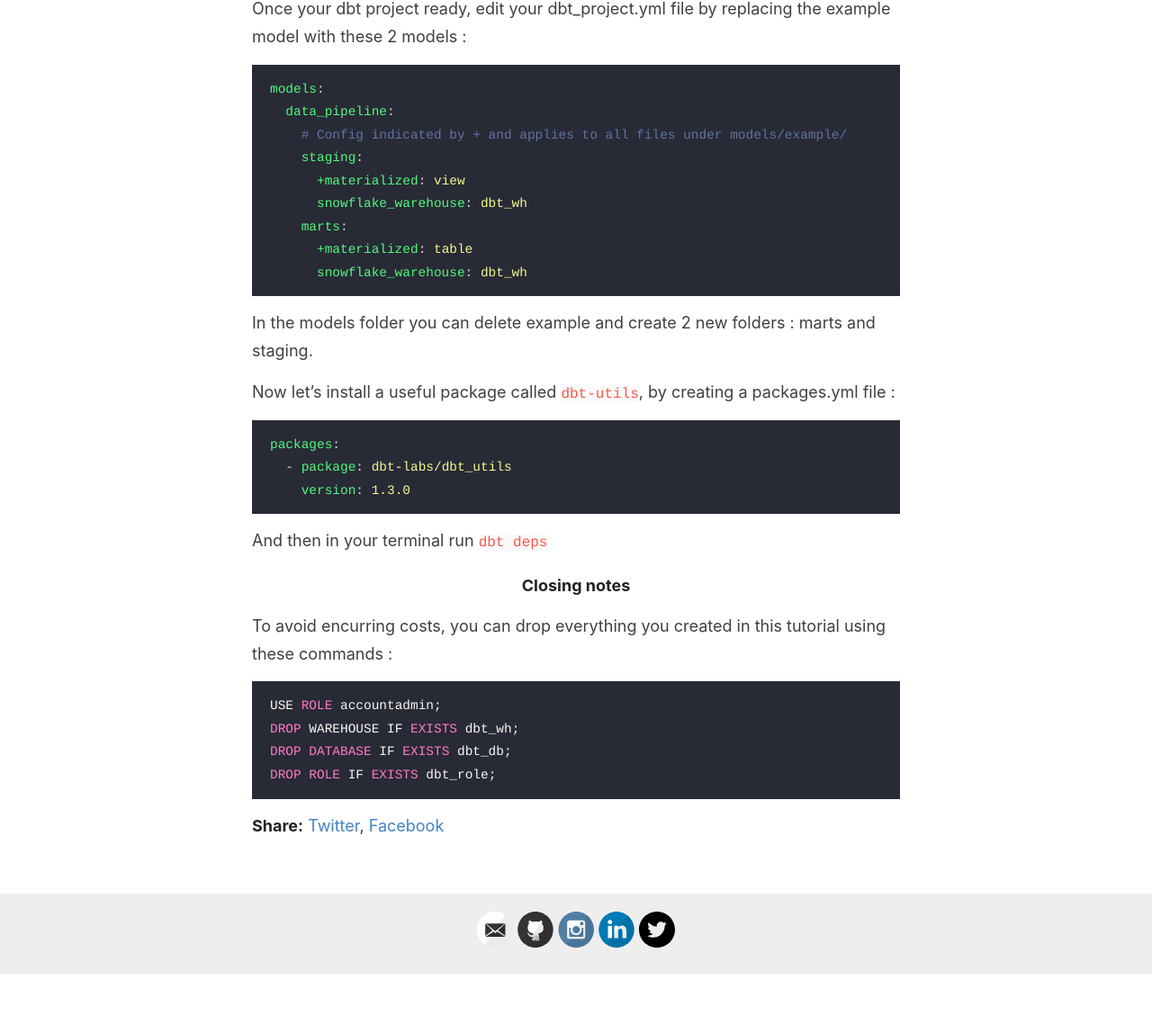
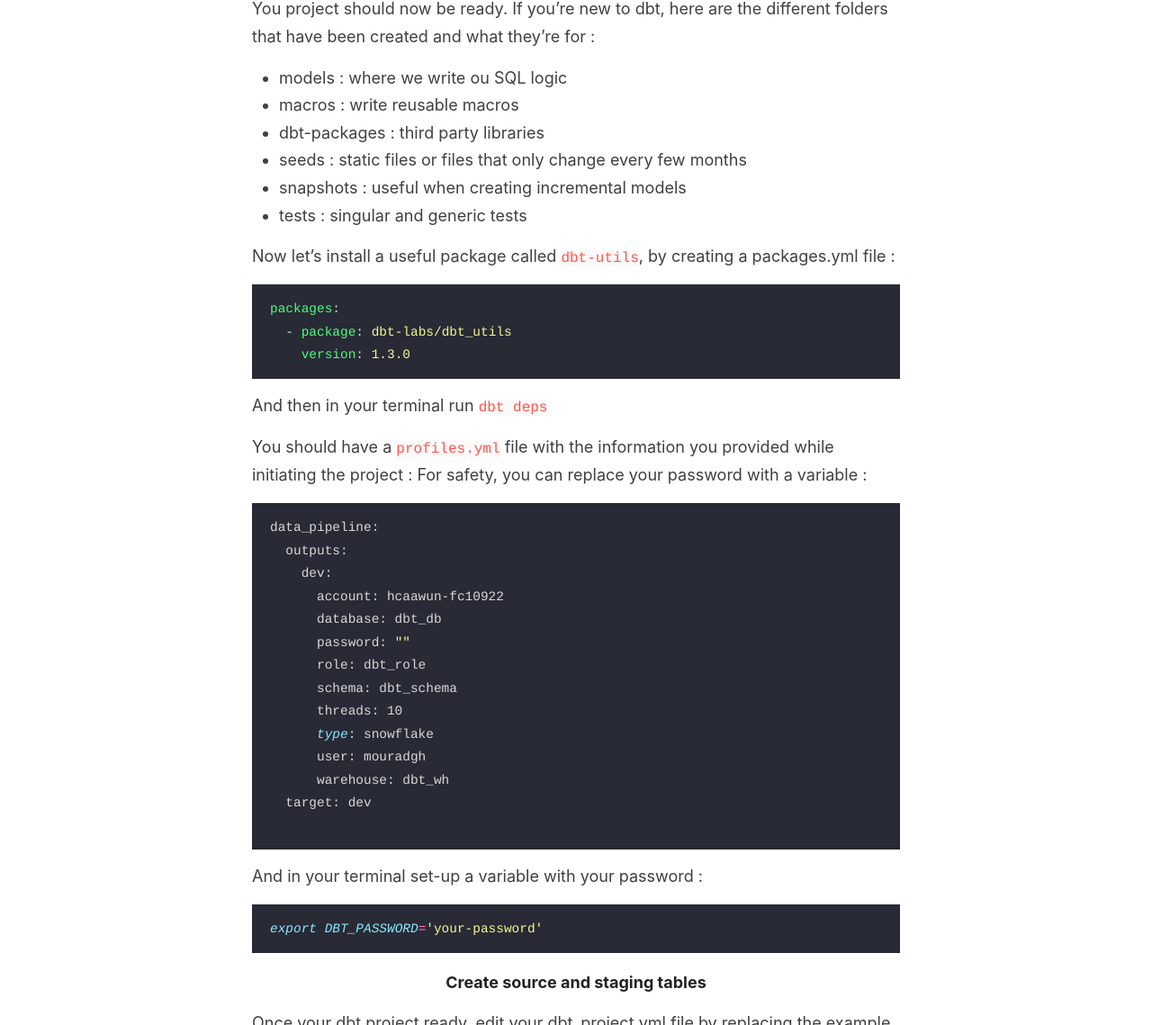
Before and after one commit to everythingdata-ai/everythingdata-ai.github.io, a Jekyll site: the page built from _posts/2025-02-12-azure-snowflake.md, in a window 1280 px wide and 1400 px high, scrolled down 3683 px. Shown: the part 261-1400 px from the top of the window at 90% size. Built offline with Jekyll 4.4.1, drawn with Linux system fonts in a browser that asks for light colours; before the commit the page ends 5027 px from its top, so only the background shows below that; some of the changed text lies outside the part shown.

Commit message:
Update 2025-02-12-azure-snowflake.md

`````diff
--- a/_posts/2025-02-12-azure-snowflake.md
+++ b/_posts/2025-02-12-azure-snowflake.md
@@ -93,6 +93,53 @@ You then put your username and password, and finally the role/dw/db/aschema we j
 
 <img width="722" alt="image" src="https://github.com/user-attachments/assets/c6ffbf2b-9a56-4598-9108-aa4251573b74" />
 
+You project should now be ready. If you're new to dbt, here are the different folders that have been created and what they're for :
+- models : where we write ou SQL logic
+- macros : write reusable macros
+- dbt-packages : third party libraries
+- seeds : static files or files that only change every few months
+- snapshots : useful when creating incremental models
+- tests : singular and generic tests
+
+Now let's install a useful package called `dbt-utils`, by creating a packages.yml file :
+
+```yaml
+packages:
+  - package: dbt-labs/dbt_utils
+    version: 1.3.0
+```
+
+And then in your terminal run `dbt deps`
+
+You should have a `profiles.yml` file with the information you provided while initiating the project :
+For safety, you can replace your password with a variable :
+
+```bash
+data_pipeline:
+  outputs:
+    dev:
+      account: hcaawun-fc10922
+      database: dbt_db
+      password: "{{ env_var('DBT_PASSWORD') }}"
+      role: dbt_role
+      schema: dbt_schema
+      threads: 10
+      type: snowflake
+      user: mouradgh
+      warehouse: dbt_wh
+  target: dev
+
+```
+
+And in your terminal set-up a variable with your password :
+
+```bash
+export DBT_PASSWORD='your-password'
+````
+
+
+#### Create source and staging tables
+
 Once your dbt project ready, edit your dbt_project.yml file by replacing the example model with these 2 models :
 
 ```yaml
@@ -108,16 +155,45 @@ models:
 ```
 
 In the models folder you can delete example and create 2 new folders : marts and staging.
+It's a good practice to separate your staging files (source files) from marts (models that will materialize in Snowflake)
 
-Now let's install a useful package called `dbt-utils`, by creating a packages.yml file :
+In the staging folder create a new file called `tpch_sources.yml` :
 
 ```yaml
-packages:
-  - package: dbt-labs/dbt_utils
-    version: 1.3.0
+version: 1
+
+sources:
+  - name: tpch
+    database: snowflake_sample_data
+    schema: tpch_sf1
+    tables:
+      - name: orders
+        columns:
+          - name: o_orderkey
+            tests:
+              - unique
+              - not_null
+      - name: lineitem
+        columns:
+          - name: l_orderkey
+            tests:
+              - relationships:
+                  to: source('tpch', 'orders')
+                  field: o_orderkey
 ```
 
-And then in your terminal run `dbt deps`
+And create the staging model `stg_tpch_orders.sql` :
+
+```sql
+select
+    o_orderkey as order_key,
+    o_custkey as customer_key,
+    o_orderstatus as status_code,
+    o_totalprice as total_price,
+    o_orderdate as order_date
+from
+    {{ source('tpch', 'orders') }}
+```
 
 #### Closing notes
 
`````
